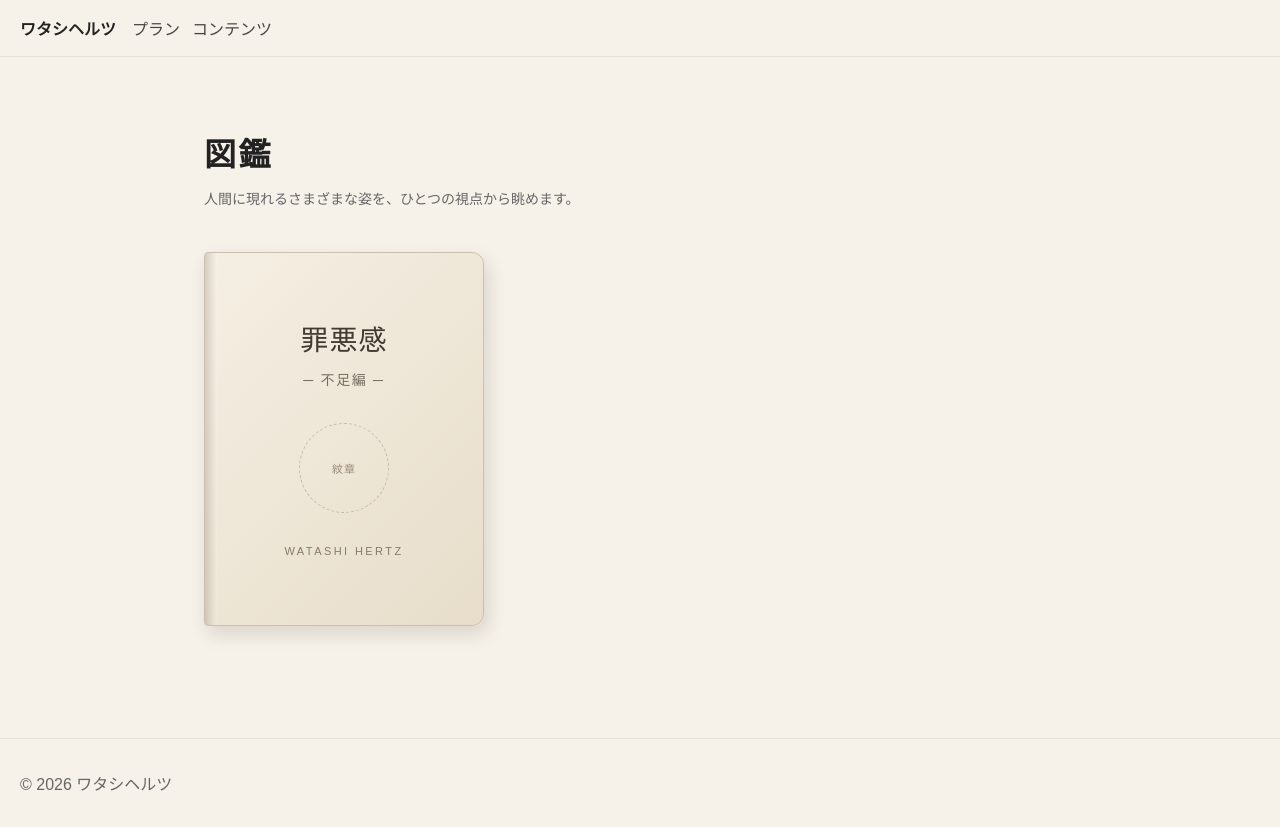
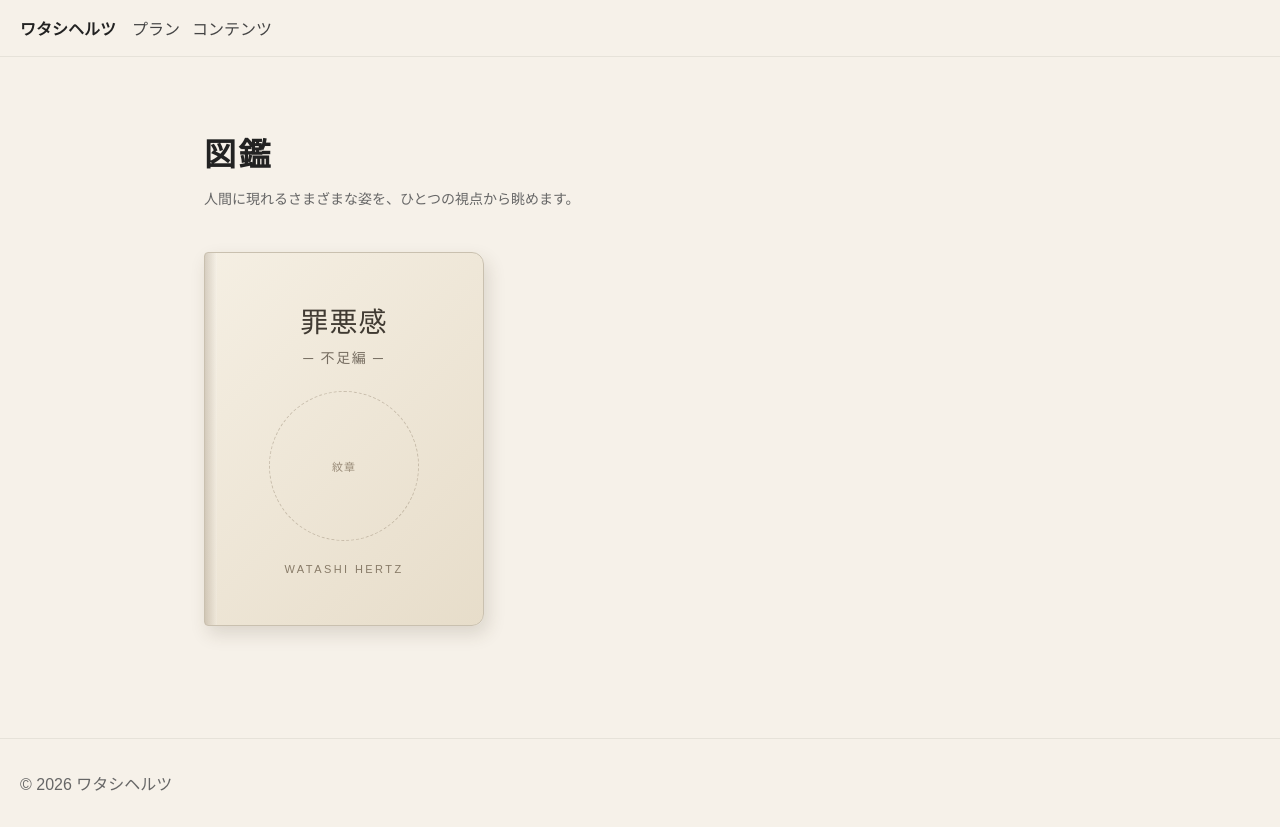
Before and after one commit to hiracoh/watashihertz, a Next.js app: page /encyclopedias in a window 1280 px wide. Built offline with nearby package versions, Linux system fonts and the light colour scheme; a web font is replaced by a local one.

Commit message:
Update page.tsx

```diff
--- a/app/encyclopedias/page.tsx
+++ b/app/encyclopedias/page.tsx
@@ -107,7 +107,7 @@ export default function EncyclopediasPage() {
 
 <div
   style={{
-    marginTop: 8,
+    marginTop: 4,
     fontSize: 14,
     letterSpacing: '0.12em',
     color: '#766d61',
@@ -118,9 +118,9 @@ export default function EncyclopediasPage() {
 
 <div
   style={{
-    width: 90,
-    height: 90,
-    margin: '34px 0 32px',
+    width: 150,
+height: 150,
+margin: '24px 0 22px',
     borderRadius: '50%',
     border: '1px dashed rgba(90,70,45,0.25)',
     display: 'flex',
```
